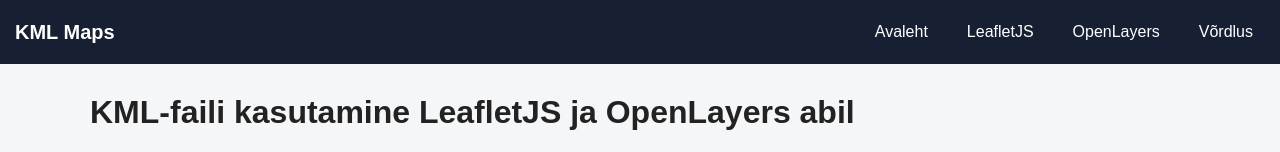
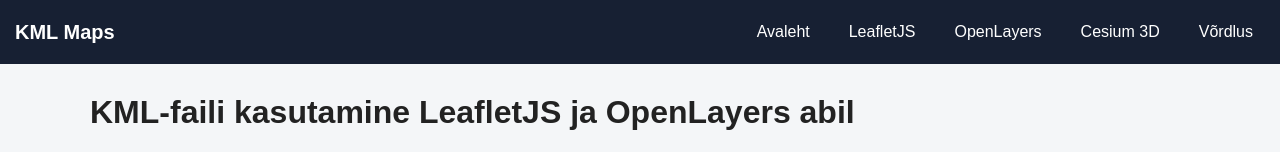
Before and after one commit to AdrianaPikaljov/kml, a plain HTML site: page index.html in a window 1280 px wide. Shown: the top 152 px of the page. Drawn offline with Linux system fonts and the light colour scheme.

Commit message:
#88721_navmenuu_muudatus

```diff
--- a/index.html
+++ b/index.html
@@ -15,6 +15,7 @@
     <a href="index.html">Avaleht</a>
     <a href="leaflet.html">LeafletJS</a>
     <a href="openlayers.html">OpenLayers</a>
+    <a href="cesium.html">Cesium 3D</a>
     <a href="comparison.html">Võrdlus</a>
 </nav>
 
```
